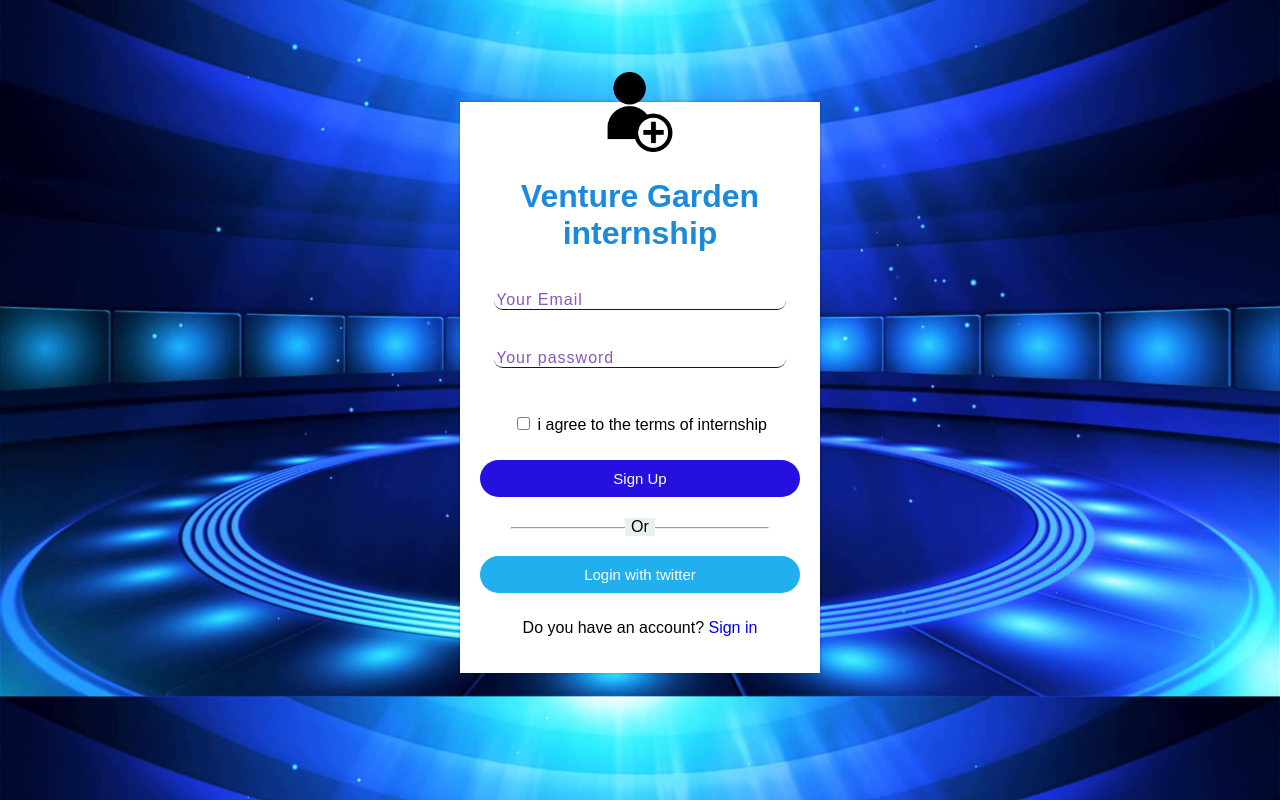
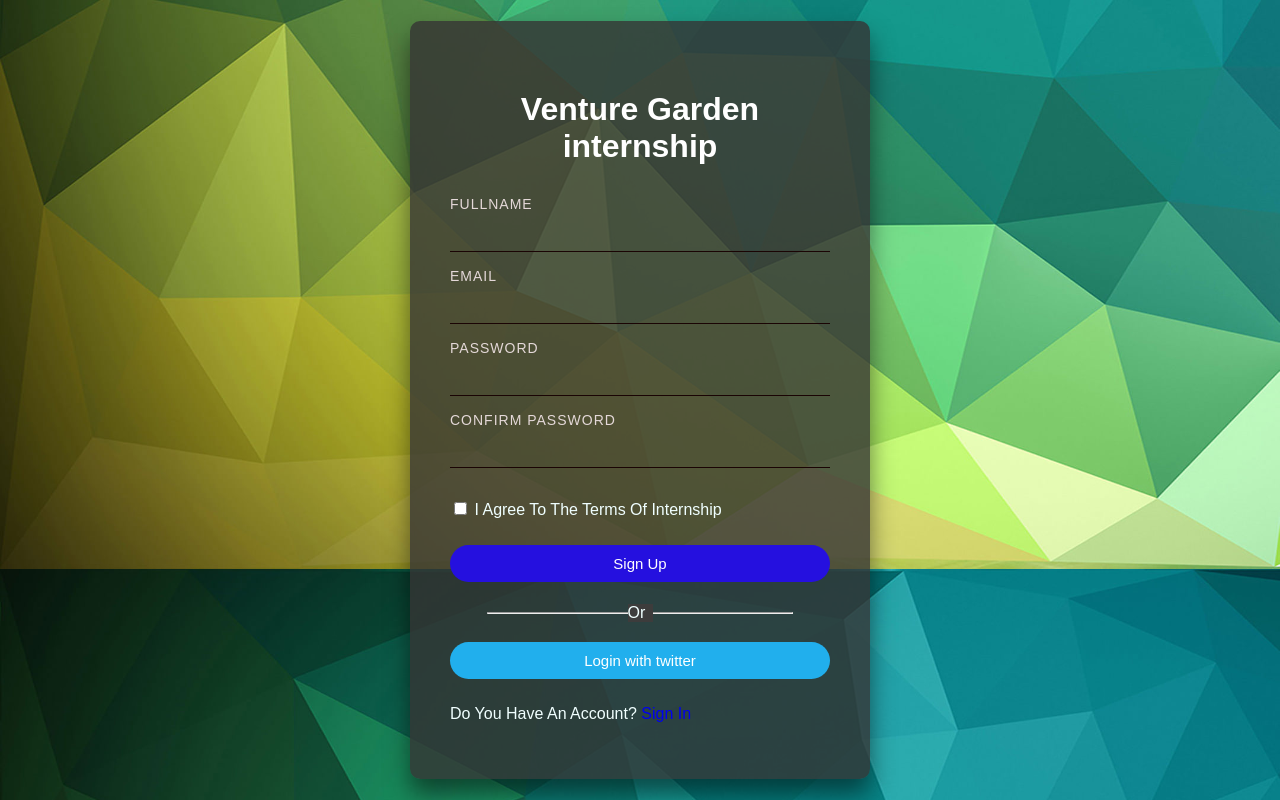
Before and after one commit to osayiosas/VGG-Virtual-Internship, a plain HTML site: page index.html in a window 1280 px wide. Drawn offline with Linux system fonts and the light colour scheme.

Commit message:
made changes to my index and added js to the file to command password

```diff
--- a/index.html
+++ b/index.html
@@ -9,11 +9,24 @@
 </head>
 <body>
     <div class="sign-up-form">
-        <img src="iconi.jpg" alt="sing in icone">
         <h1>Venture Garden internship</h1>
         <form action="post">
-            <input type="email" class="input-box" placeholder="Your Email">
-            <input type="password" class="input-box" placeholder="Your password">
+            <div class="inputbox">
+                <label for="signup_name">fullname</label>
+                <input type="text" name="name" id="name"  required>
+            </div>
+            <div class="inputbox">
+                <label for="signup_email">Email</label>
+                <input type="email" name="email" id="password" required>
+            </div>
+
+            <div class="inputbox" id="error-nwl">
+                <label for="signup_email">password</label>
+                <input name="password" type="password"  id="pass1"/>
+                <label for="signup_email">confirm password</label>
+                <input name="repeatpassword" type="password"  id="pass2" onkeyup="checkPass();  return false;" />
+
+            </div>
             <p><span><input type="checkbox"></span> i agree to the terms of internship</p>
             <button type="button" class="signup-btn">Sign Up</button>
             <hr>
@@ -25,4 +38,5 @@
 
     </div>
 </body>
+<script src="logic.js"></script>
 </html>
--- /dev/null
+++ b/logic.js
@@ -0,0 +1,41 @@
+let fullname = document.getElementById('name');
+let password = document.getElementById('password');
+ if(fullname === "idiagheOsaigbovo" && password === "1234"){
+    alert("Logged In");
+ }else{
+    alert("You have to Access");
+ }
+
+ let name, email;
+const submit = document.querySelector('#submit');
+
+function checkPass()
+{
+    var pass1 = document.getElementById('pass1');
+    var pass2 = document.getElementById('pass2');
+    var message = document.getElementById('error-nwl');
+    var goodColor = "#66cc66";
+    var badColor = "#ff6666";
+
+    if(pass1.value == pass2.value){
+        pass2.style.backgroundColor = goodColor;
+        message.style.color = goodColor;
+        message.innerHTML = "ok!"
+    }
+    else{
+        pass2.style.backgroundColor = badColor;
+        message.style.color = badColor;
+        message.innerHTML = " These passwords don't match"
+    }
+
+    if(pass1.length > 5){
+        pass1.style.backgroundColor = goodColor;
+        message.style.color = goodColor;
+        message.innerHTML = "character number ok!"
+    }
+    else{
+        pass1.style.backgroundColor = badColor;
+        message.style.color = badColor;
+        message.innerHTML = " you have to enter at least 8 or 16 digit!"
+    }
+}
--- a/style.css
+++ b/style.css
@@ -2,53 +2,76 @@ body {
     margin: 0;
     padding: 0;
     font-family: sans-serif;
-    background-image: url(back.jpg);
+    background-image: url(ti.jpg);
     background-size: cover;
     background-position: center;
-    animation: animate 5s infinite;
 }
 .sign-up-form {
-    width: 320px;
+    /*width: 320px;
     box-shadow: 0 0 3px 0 rgba(0, 0, 0, 0.3);
-    background: #fff;
+    background: transparent;
     padding: 20px;
     margin: 8% auto 0;
     text-align: center;
     transform: translate(-50,-50);
     transform-origin: 10%;
+    box-shadow: 0 15px 25px rgba(0,0,0,0.5);
+    background-color: ;*/
+    position: absolute;
+    top: 50%;
+    left: 50%;
+    transform: translate(-50%, -50%);
+    max-width: 380px;
+    padding: 40px;
+    background: rgba(53, 52, 52, 0.8);
+    box-shadow: 0 15px 25px rgba(0,0,0,0.5);
+    border-radius: 10px;
+    width: 90%;
 
 
 }
 .sign-up-form h1 {
-    color: #1c8adb;
-    margin-bottom: 30px;
-    animation: mymove 5s infinite;
-}
-.input-box {
-    border-radius: 18px;
-    margin: 10px 0;
-    width: 90%;
-    border: 1px solid #999;
-    letter-spacing: 1px;
-    margin-bottom: 30px;
-    border: none;
-    border-bottom: 1px solid #221134;
-    outline: none;
-    background: transparent;
+    color: #fff;
+    margin: 30px;
+    text-align: center;
 
 
 }
-::placeholder {
+.inputbox input {
+    width: 100%;
+    padding: 10px 0;
+    font-size: 16px;
+    color: rgb(54, 53, 53);
+    letter-spacing: 1px;
+    margin-bottom: 15px;
+    border: none;
+    border-bottom: 1px solid rgb(26, 4, 4);
+    outline: none;
+    background: transparent;
+    transition: border-bottom 0.5s ease-in;
+}
+.inputbox label {
+    position: relative;
     top: 0%;
     left: 0;
     letter-spacing: 1px;
-    padding: 10px 0px;
-    font-size: 16px;
-    color: #8856be;
+    padding: 10px 0;
+    font-size: 14px;
+    color: rgb(228, 216, 216);
     pointer-events: none;
-    transition: 10s;
-    opacity: 1;
+    text-transform: uppercase;
+    transition: top 0.5, ease;
 
+}
+.sign-up-form .inputbox input:focus{
+    border-color: rgb(163, 73, 133);
+}
+.sign-up-form .inputbox input:focus ~ label,
+.sign-up-form .inputbox input :valid ~ label {
+    top: -18px;
+    left: 0px;
+    color: rgba(199, 102, 178, 1);
+    font-size: 12px;
 }
 button {
     color: #fff;
@@ -60,6 +83,7 @@ button {
     border: none;
     outline: none;
     cursor: pointer;
+    transition: ease-in-out;
 }
 .signup-btn {
     background-color: #2510df;
@@ -81,12 +105,11 @@ hr {
     width: 80%;
 }
 .or {
-    background-color: rgb(234, 241, 234);
-    width: 30px;
-    margin: -19px auto 10px;
+    background-color: rgb(61, 60, 60);
+    width: 25px;
+    margin: -18px auto 10px;
 }
-img {
-    width: 80px;
-    margin-top: -50px;
-
+p {
+    text-transform: capitalize;
+    color: azure;
 }
```
Also changed, not shown: back.jpg (deleted), iconi.jpg (deleted), ti.jpg (added).
